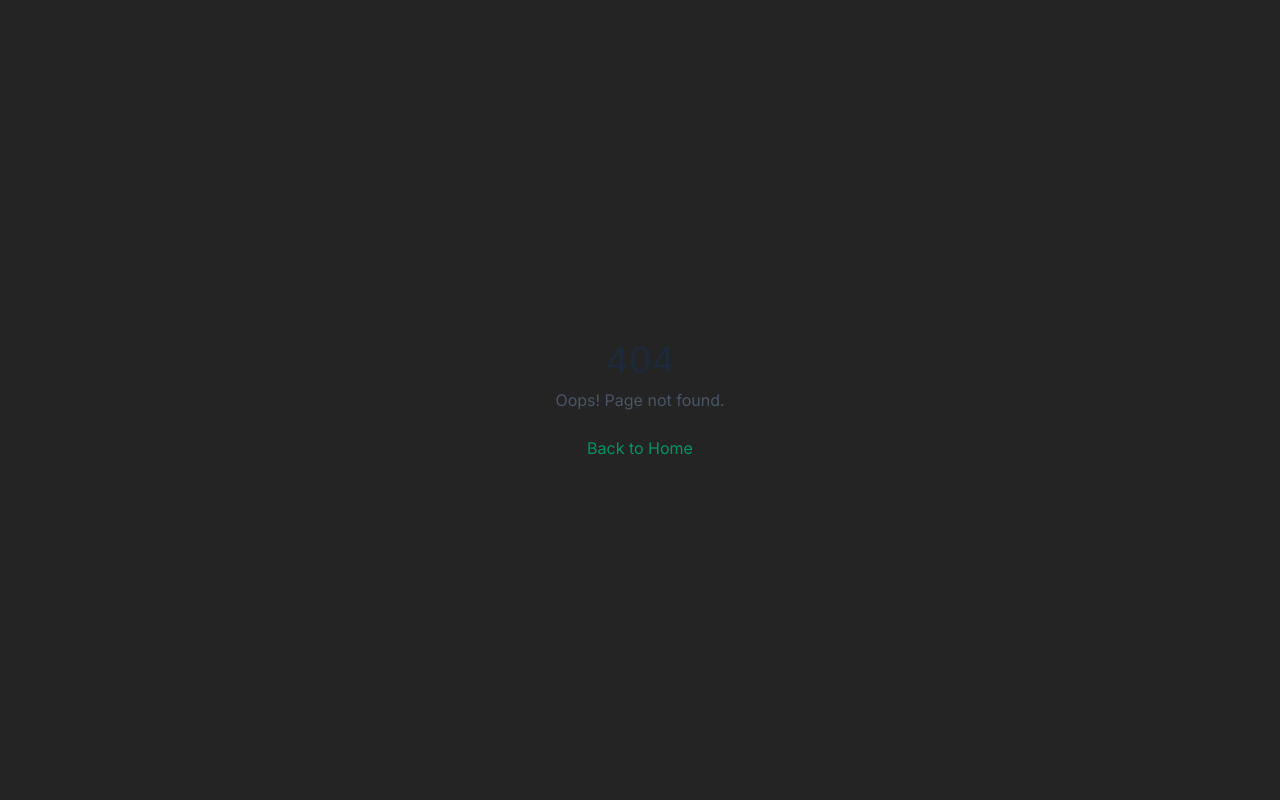
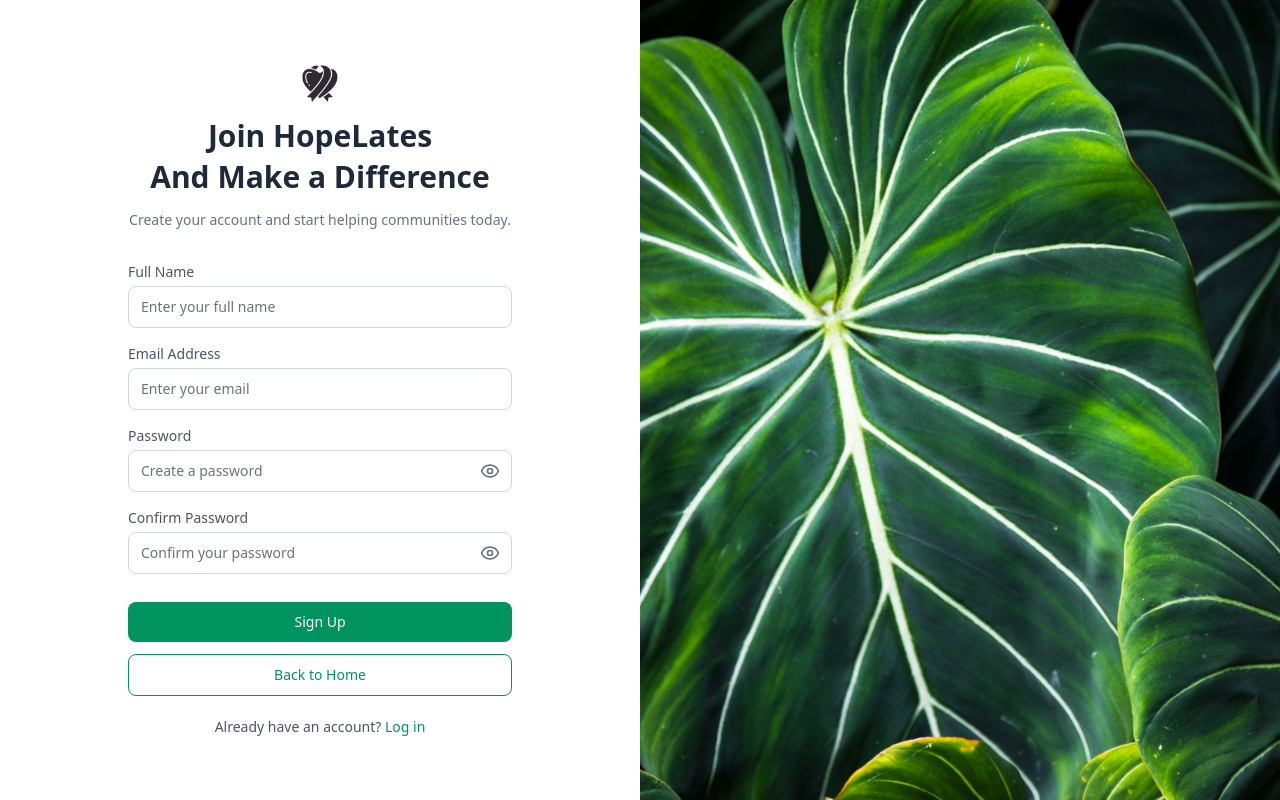
Before and after one commit to danishirwan2424/hopelates, a React (Vite) app: page /signUp in a window 1280 px wide. Before the commit this address had no page. Built offline with nearby package versions, Linux system fonts and the light colour scheme.

Commit message:
Update minor problem

```diff
--- a/src/App.jsx
+++ b/src/App.jsx
@@ -29,7 +29,7 @@ import StaffApplication from "./pages/staff/StaffApplication";
 import Login from "./pages/auth/Login";
 import SignUp from "./pages/auth/Signup";
 
-// ✅ 404 Fallback
+// ✅ 404 Page
 const NotFound = () => (
   <div className="flex flex-col items-center justify-center h-screen text-center">
     <h1 className="text-4xl font-bold mb-2 text-gray-800">404</h1>
@@ -49,33 +49,46 @@ function ScrollToTop() {
   return null;
 }
 
-// ✅ Page Animation Wrapper
-function PageWrapper({ children }) {
-  const { pathname } = useLocation();
+// ✅ Animation Wrapper (Soft Fade-In with no double-render)
+function AnimatedPage({ children }) {
+  const location = useLocation();
+  const animatedPaths = [
+    "/landing",
+    "/about",
+    "/services",
+    "/donations",
+    "/contact",
+    "/login",
+    "/signup",
+  ];
+
+  const shouldAnimate = animatedPaths.includes(location.pathname);
+
   return (
+    <AnimatePresence mode="wait" initial={false}>
       <motion.div
-      key={pathname}
-      initial={{ opacity: 1, y: 0 }}
-      animate={{ opacity: 1, y: 0 }}
-      exit={{ opacity: 1, y: 0 }}
-      transition={{ duration: 0 }} // ⬅️ makes transitions instant
+        key={location.key} // use location key to handle transitions correctly
+        initial={shouldAnimate ? { opacity: 0 } : false}
+        animate={{ opacity: 1 }}
+        exit={shouldAnimate ? { opacity: 0 } : false}
+        transition={{ duration: 0.5, ease: "easeOut" }}
         className="min-h-screen"
       >
         {children}
       </motion.div>
+    </AnimatePresence>
   );
 }
 
-
-// ✅ Public Layout (Landing + Footer)
+// ✅ Public Layout (Navbar + Footer)
 function PublicLayout() {
   return (
     <div className="flex flex-col min-h-screen bg-white text-gray-800">
       <Navbar />
       <main className="flex-grow">
-        <PageWrapper>
+        <AnimatedPage>
           <Outlet />
-        </PageWrapper>
+        </AnimatedPage>
       </main>
       <Footer />
     </div>
@@ -86,24 +99,21 @@ function PublicLayout() {
 function StaffLayout() {
   return (
     <div className="bg-gray-50 min-h-screen">
-      <PageWrapper>
       <Outlet />
-      </PageWrapper>
     </div>
   );
 }
 
-// ✅ App Router
+// ✅ Main App Router
 function App() {
   return (
     <Router>
       <ScrollToTop />
-      <AnimatePresence mode="wait">
       <Routes>
         {/* Redirect root → landing */}
         <Route path="/" element={<Navigate to="/landing" />} />
 
-          {/* ✅ Public Routes */}
+        {/* ✅ Public Routes (Soft Fade-In) */}
         <Route element={<PublicLayout />}>
           <Route path="/landing" element={<Landing />} />
           <Route path="/about" element={<AboutUs />} />
@@ -112,41 +122,33 @@ function App() {
           <Route path="/contact" element={<Contact />} />
         </Route>
 
-          {/* ✅ Staff Routes (No Navbar/Footer) */}
+        {/* ✅ Staff Routes (no animation) */}
         <Route element={<StaffLayout />}>
           <Route path="/staff-dashboard" element={<StaffDash />} />
           <Route path="/staff-application" element={<StaffApplication />} />
         </Route>
 
-          {/* ✅ Auth Pages */}
+        {/* ✅ Auth Pages (Soft Fade-In) */}
         <Route
           path="/login"
           element={
-              <PageWrapper>
+            <AnimatedPage>
               <Login />
-              </PageWrapper>
+            </AnimatedPage>
           }
         />
         <Route
-            path="/signp"
+          path="/signUp"
           element={
-              <PageWrapper>
+            <AnimatedPage>
               <SignUp />
-              </PageWrapper>
+            </AnimatedPage>
           }
         />
 
         {/* ✅ 404 Fallback */}
-          <Route
-            path="*"
-            element={
-              <PageWrapper>
-                <NotFound />
-              </PageWrapper>
-            }
-          />
+        <Route path="*" element={<NotFound />} />
       </Routes>
-      </AnimatePresence>
     </Router>
   );
 }
--- a/src/index.css
+++ b/src/index.css
@@ -8,10 +8,8 @@
   font-family: 'Inter', Helvetica, Arial, sans-serif;
   line-height: 1.5;
   font-weight: 400;
-  color-scheme: light dark;
-  color: rgba(255, 255, 255, 0.87);
-  background-color: #242424;
-
+  color-scheme: light;
+  background-color: #ffffff;
   font-synthesis: none;
   text-rendering: optimizeLegibility;
   -webkit-font-smoothing: antialiased;
--- a/src/pages/auth/Login.jsx
+++ b/src/pages/auth/Login.jsx
@@ -1,15 +1,19 @@
-import React from "react";
+import React, { useState } from "react";
 import { useNavigate } from "react-router-dom";
+import { Eye, EyeOff } from "lucide-react";
 import leaves from "../../images/leaves.jpg";
 import logo from "../../images/Logo2.png";
+import '../../index.css';
+
 
 function Login() {
   const navigate = useNavigate();
+  const [showPassword, setShowPassword] = useState(false);
 
   return (
-    <div className="h-screen w-screen flex flex-col md:flex-row font-sans overflow-hidden">
-      {/* 🟢 Left Side - Form Section (50%) */}
-      <div className="w-full md:w-1/2 flex flex-col justify-center items-center bg-white px-8 md:px-16">
+    <div className="h-screen w-screen flex flex-col md:flex-row font-sans overflow-hidden bg-white">
+      {/* 🟢 Left Side - Form Section */}
+      <div className="w-full md:w-1/2 flex flex-col justify-center items-center px-8 md:px-16">
         <div className="w-full max-w-sm text-center">
           {/* Logo and Title */}
           <img
@@ -17,35 +21,50 @@ function Login() {
             alt="HopeLates Logo"
             className="h-10 w-auto object-contain mx-auto mb-4"
           />
-          <h2 className="text-[30px] font-bold text-gray-900 leading-snug mb-3">
+          <h2 className="text-[30px] font-bold text-gray-800 leading-snug mb-3">
             Start Your Charity <br /> Journey Here
           </h2>
-          <p className="text-black/60 text-[14px] mb-8">
+          <p className="text-gray-500 text-[14px] mb-8">
             Welcome back! Please log in to continue making an impact.
           </p>
 
           {/* Form */}
           <form className="space-y-4 text-left">
+            {/* Email */}
             <div>
-              <label className="block text-gray-700 text-sm font-medium mb-1">
+              <label className="block text-gray-600 text-sm font-medium mb-1">
                 Email Address
               </label>
               <input
                 type="email"
                 placeholder="Enter your email"
-                className="w-full border border-gray-300 rounded-lg px-3 py-2.5 text-sm focus:ring-2 focus:ring-[#019461] focus:outline-none"
+                className="w-full border border-gray-300 rounded-lg px-3 py-2.5 text-sm text-gray-700 placeholder-gray-400 focus:ring-2 focus:ring-[#019461] focus:outline-none"
               />
             </div>
 
+            {/* Password with eye icon */}
             <div>
-              <label className="block text-gray-700 text-sm font-medium mb-1">
+              <label className="block text-gray-600 text-sm font-medium mb-1">
                 Password
               </label>
-              <input
-                type="password"
-                placeholder="Enter your password"
-                className="w-full border border-gray-300 rounded-lg px-3 py-2.5 text-sm focus:ring-2 focus:ring-[#019461] focus:outline-none"
-              />
+              <div className="relative">
+                <input
+                  type={showPassword ? "text" : "password"}
+                  placeholder="Enter your password"
+                  className="w-full border border-gray-300 rounded-lg px-3 py-2.5 pr-10 text-sm text-gray-700 placeholder-gray-400 focus:ring-2 focus:ring-[#019461] focus:outline-none"
+                />
+                <button
+                  type="button"
+                  onClick={() => setShowPassword(!showPassword)}
+                  className="absolute inset-y-0 right-3 flex items-center text-gray-500 hover:text-gray-700 focus:outline-none"
+                >
+                  {showPassword ? (
+                    <EyeOff className="w-5 h-5" />
+                  ) : (
+                    <Eye className="w-5 h-5" />
+                  )}
+                </button>
+              </div>
             </div>
 
             {/* Buttons */}
@@ -67,11 +86,11 @@ function Login() {
             </div>
           </form>
 
-          {/* 🟢 Signup Redirect */}
-          <div className="text-center mt-5 text-[14px] text-gray-700">
+          {/* Signup Redirect */}
+          <div className="text-center mt-5 text-[14px] text-gray-600">
             Don’t have an account?{" "}
             <button
-              onClick={() => navigate("/signp")}
+              onClick={() => navigate("/signUp")}
               className="text-[#019461] font-medium hover:underline"
             >
               Sign up
@@ -80,7 +99,7 @@ function Login() {
         </div>
       </div>
 
-      {/* 🟢 Right Side - Image Section (50%) */}
+      {/* 🟢 Right Side - Image Section */}
       <div className="hidden md:flex w-full md:w-1/2 h-full">
         <img
           src={leaves}
--- a/src/pages/auth/SignUp.jsx
+++ b/src/pages/auth/SignUp.jsx
@@ -1,15 +1,19 @@
-import React from "react";
+import React, { useState } from "react";
 import { useNavigate } from "react-router-dom";
+import { Eye, EyeOff } from "lucide-react";
 import leaves from "../../images/leaves.jpg";
 import logo from "../../images/Logo2.png";
+import '../../index.css';
 
 function SignUp() {
   const navigate = useNavigate();
+  const [showPassword, setShowPassword] = useState(false);
+  const [showConfirmPassword, setShowConfirmPassword] = useState(false);
 
   return (
-    <div className="h-screen w-screen flex flex-col md:flex-row font-sans overflow-hidden">
+    <div className="h-screen w-screen flex flex-col md:flex-row font-sans overflow-hidden bg-white">
       {/* 🟢 Left Side - Form Section */}
-      <div className="w-full md:w-1/2 flex flex-col justify-center items-center bg-white px-8 md:px-16">
+      <div className="w-full md:w-1/2 flex flex-col justify-center items-center px-8 md:px-16">
         <div className="w-full max-w-sm">
           {/* Title Section */}
           <div className="text-center mb-8">
@@ -18,73 +22,113 @@ function SignUp() {
               alt="HopeLates Logo"
               className="h-10 w-auto object-contain mx-auto mb-3"
             />
-            <h2 className="text-[30px] font-bold text-gray-900 leading-snug mb-3">
+            <h2 className="text-[30px] font-bold text-gray-800 leading-snug mb-3">
               Join HopeLates <br /> And Make a Difference
             </h2>
-            <p className="text-black/60 text-[14px]">
+            <p className="text-gray-500 text-[14px]">
               Create your account and start helping communities today.
             </p>
           </div>
 
           {/* Form */}
-          <form className="space-y-4">
+          <form className="space-y-4 text-left">
+            {/* Full Name */}
             <div>
-              <label className="block text-gray-700 text-sm font-medium mb-1">
+              <label className="block text-gray-600 text-sm font-medium mb-1">
                 Full Name
               </label>
               <input
                 type="text"
                 placeholder="Enter your full name"
-                className="w-full border border-gray-300 rounded-lg px-3 py-2.5 focus:ring-2 focus:ring-[#019461] focus:outline-none text-sm"
+                className="w-full border border-gray-300 rounded-lg px-3 py-2.5 text-sm text-gray-700 placeholder-gray-500 focus:ring-2 focus:ring-[#019461] focus:outline-none"
               />
             </div>
 
+            {/* Email */}
             <div>
-              <label className="block text-gray-700 text-sm font-medium mb-1">
+              <label className="block text-gray-600 text-sm font-medium mb-1">
                 Email Address
               </label>
               <input
                 type="email"
                 placeholder="Enter your email"
-                className="w-full border border-gray-300 rounded-lg px-3 py-2.5 focus:ring-2 focus:ring-[#019461] focus:outline-none text-sm"
+                className="w-full border border-gray-300 rounded-lg px-3 py-2.5 text-sm text-gray-700 placeholder-gray-500 focus:ring-2 focus:ring-[#019461] focus:outline-none"
               />
             </div>
 
+            {/* Password */}
             <div>
-              <label className="block text-gray-700 text-sm font-medium mb-1">
+              <label className="block text-gray-600 text-sm font-medium mb-1">
                 Password
               </label>
+              <div className="relative">
                 <input
-                type="password"
+                  type={showPassword ? "text" : "password"}
                   placeholder="Create a password"
-                className="w-full border border-gray-300 rounded-lg px-3 py-2.5 focus:ring-2 focus:ring-[#019461] focus:outline-none text-sm"
+                  className="w-full border border-gray-300 rounded-lg px-3 py-2.5 pr-10 text-sm text-gray-700 placeholder-gray-500 focus:ring-2 focus:ring-[#019461] focus:outline-none"
                 />
+                <button
+                  type="button"
+                  onClick={() => setShowPassword(!showPassword)}
+                  className="absolute inset-y-0 right-3 flex items-center text-gray-500 hover:text-gray-700 focus:outline-none"
+                >
+                  {showPassword ? (
+                    <EyeOff className="w-5 h-5" />
+                  ) : (
+                    <Eye className="w-5 h-5" />
+                  )}
+                </button>
+              </div>
             </div>
 
+            {/* Confirm Password */}
             <div>
-              <label className="block text-gray-700 text-sm font-medium mb-1">
+              <label className="block text-gray-600 text-sm font-medium mb-1">
                 Confirm Password
               </label>
+              <div className="relative">
                 <input
-                type="password"
+                  type={showConfirmPassword ? "text" : "password"}
                   placeholder="Confirm your password"
-                className="w-full border border-gray-300 rounded-lg px-3 py-2.5 focus:ring-2 focus:ring-[#019461] focus:outline-none text-sm"
+                  className="w-full border border-gray-300 rounded-lg px-3 py-2.5 pr-10 text-sm text-gray-700 placeholder-gray-500 focus:ring-2 focus:ring-[#019461] focus:outline-none"
                 />
+                <button
+                  type="button"
+                  onClick={() =>
+                    setShowConfirmPassword(!showConfirmPassword)
+                  }
+                  className="absolute inset-y-0 right-3 flex items-center text-gray-500 hover:text-gray-700 focus:outline-none"
+                >
+                  {showConfirmPassword ? (
+                    <EyeOff className="w-5 h-5" />
+                  ) : (
+                    <Eye className="w-5 h-5" />
+                  )}
+                </button>
+              </div>
             </div>
 
             {/* Buttons */}
             <div className="flex flex-col gap-3 pt-3">
               <button
                 type="submit"
-                className="bg-[#019461] text-white py-2.5 rounded-lg font-medium text-sm hover:bg-[#017b54] transition-colors duration-200"
+                className="bg-[#019461] text-white py-2.5 rounded-lg text-sm font-medium hover:bg-[#017b54] transition-colors duration-200"
               >
                 Sign Up
+              </button>
+
+              <button
+                type="button"
+                onClick={() => navigate("/landing")}
+                className="border border-[#019461] text-[#019461] py-2.5 rounded-lg text-sm font-medium hover:bg-[#019461] hover:text-white transition-colors duration-200"
+              >
+                Back to Home
               </button>
             </div>
           </form>
 
-          {/* 🟢 Login Redirect */}
-          <div className="text-center mt-5 text-[14px] text-gray-700">
+          {/* Login Redirect */}
+          <div className="text-center mt-5 text-[14px] text-gray-600">
             Already have an account?{" "}
             <button
               onClick={() => navigate("/login")}
```
Also changed, not shown: src/pages/staff/StaffApplication.jsx (+4 -4 lines). Lines whose indentation alone changed are shown as unchanged.
